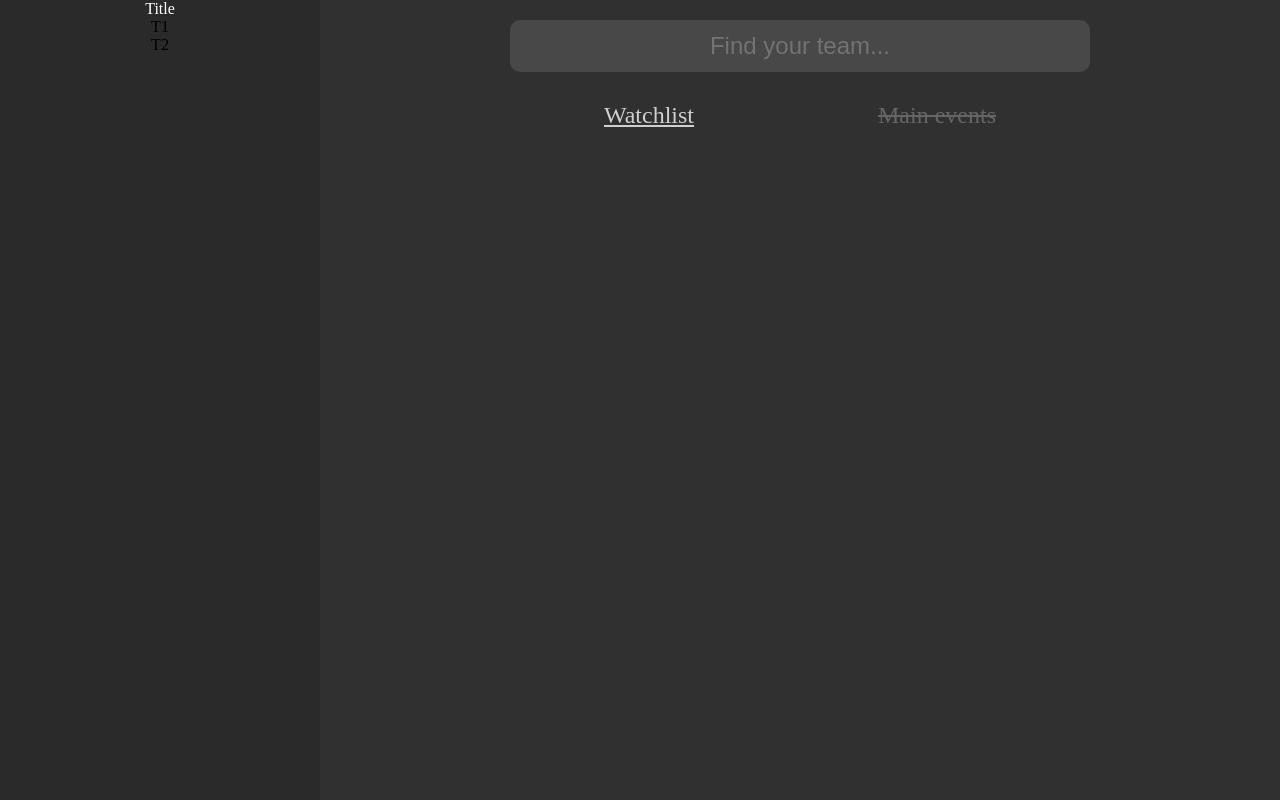
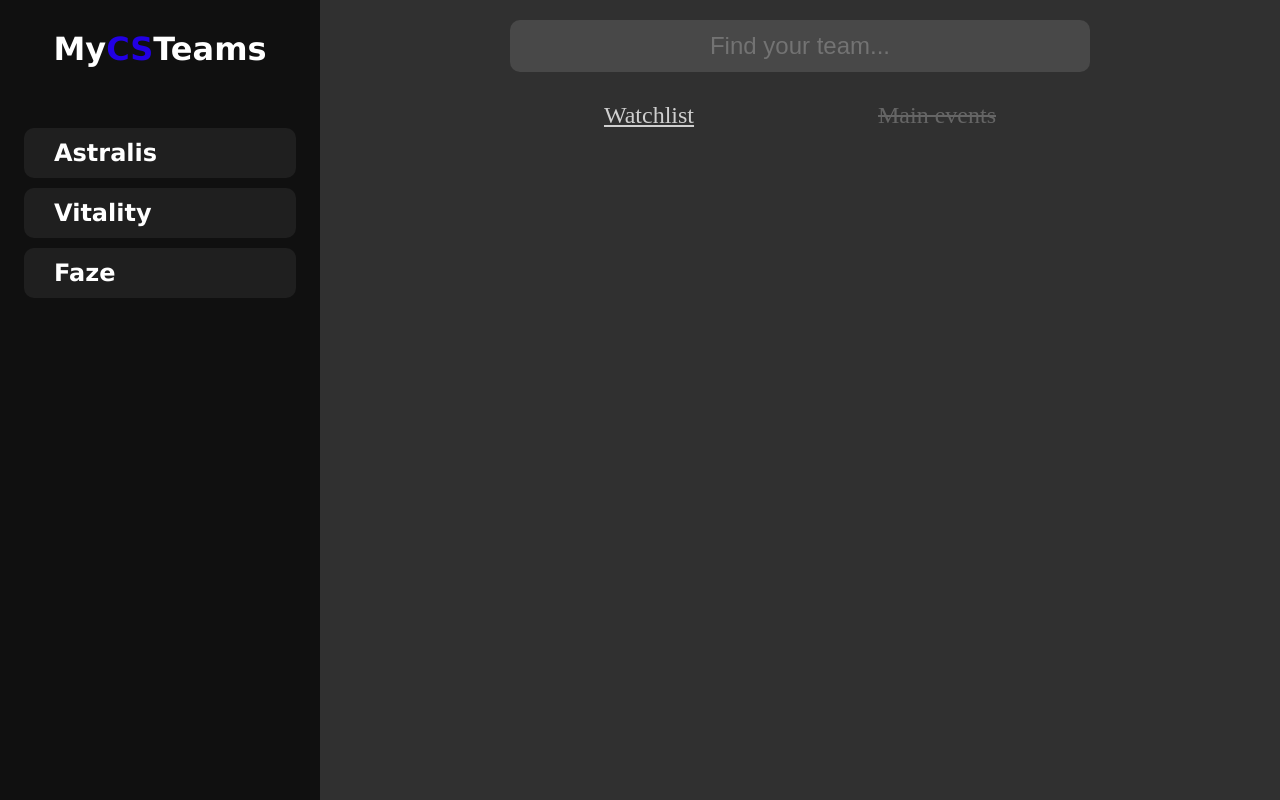
Before and after one commit to Oliwier-P/MyCSTeams, a React (Vite) app in the folder frontend/: page / in a window 1280 px wide. Built offline with nearby package versions, Linux system fonts and the light colour scheme.

Commit message:
sidebar style, fix navigate and search bar font size to be bigger

```diff
--- a/frontend/src/components/navigate/NavigateBar.css
+++ b/frontend/src/components/navigate/NavigateBar.css
@@ -11,7 +11,7 @@
 .sub__container {
   margin: 30px 0px 0px 0px;
 
-  font-size: clamp(16px, 2vw, 24px);
+  font-size: clamp(20px, 2vw, 24px);
 }
 
 .active {
--- a/frontend/src/components/searchbar/Searchbar.css
+++ b/frontend/src/components/searchbar/Searchbar.css
@@ -11,7 +11,7 @@
   margin: 20px 0px 0px 0px;
 
   text-align: center;
-  font-size: clamp(16px, 2vw, 24px);
+  font-size: clamp(20px, 2vw, 24px);
 }
 
 .searchbar::placeholder {
--- a/frontend/src/components/sidebar/Sidebar.css
+++ b/frontend/src/components/sidebar/Sidebar.css
@@ -2,8 +2,13 @@
   height: 100vh;
   width: 25%;
   min-width: 250px;
+  max-width: 350px;
 
-  background-color: #2a2a2a;
+  background-color: #101010;
+
+  display: flex;
+  flex-direction: column;
+  align-items: center;
 }
 
 @media (max-width: 750px) {
@@ -30,13 +35,47 @@
   align-items: center;
 
   color: #fff;
+
+  margin: 30px 0px 50px 0px;
+
+  font-size: 32px;
+  font-family: Verdana, Geneva, Tahoma, sans-serif;
+  font-weight: 600;
+}
+
+.smaller__title {
+  font-size: 20px;
+
+  margin: 30px 0px 50px 30px;
 }
 
 .teams__container {
-  height: 200px;
+  height: 300px;
   width: 100%;
 
   display: flex;
   flex-direction: column;
   align-items: center;
 }
+
+.following__team {
+  height: 50px;
+  width: 85%;
+
+  box-sizing: border-box;
+  display: flex;
+  align-items: center;
+
+  background-color: #1f1f1f;
+  color: #fff;
+
+  margin-top: 10px;
+
+  padding-left: 30px;
+
+  border-radius: 10px;
+
+  font-size: 24px;
+  font-family: Verdana, Geneva, Tahoma, sans-serif;
+  font-weight: 600;
+}
--- a/frontend/src/components/sidebar/Sidebar.tsx
+++ b/frontend/src/components/sidebar/Sidebar.tsx
@@ -7,10 +7,13 @@
 export const Sidebar = ({ isActive }: SidebarProps) => {
   return (
     <div className={`sidebar ${isActive ? "show" : ""}`}>
-      <div className="title">Title</div>
+      <div className={`title ${isActive ? "smaller__title" : ""}`}>
+        My<span style={{ color: "#2200E4" }}>CS</span>Teams
+      </div>
       <div className="teams__container">
-        <div>T1</div>
-        <div>T2</div>
+        <div className={`following__team`}>Astralis</div>
+        <div className={`following__team`}>Vitality</div>
+        <div className={`following__team`}>Faze</div>
       </div>
     </div>
   );
```
